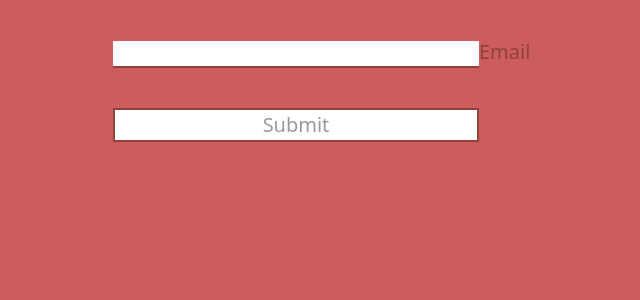
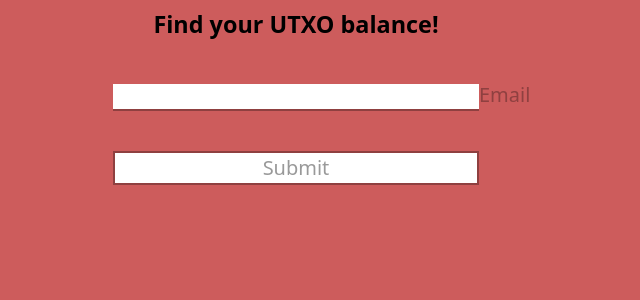
Before and after one commit to SasankYadati/UTXO-balance-Boardwalk, a Flask app: page / in a window 1280 px wide. Shown: the top 300 px of the page, without its empty margins (344-984 px from the left). Run offline with Flask 2, Linux system fonts and the light colour scheme.

Commit message:
Add files via upload

```diff
--- a/templates/index.html
+++ b/templates/index.html
@@ -6,6 +6,7 @@
         <link rel="stylesheet" href="{{ url_for('static', filename='index.css') }}"/>
     </head>
     <body>
+        <h3>Find your UTXO balance!</h3>
         <form action="{{ url_for('getBalance') }}" autocomplete="off" method="post">
         <fieldset>
             <input id="email" type="text" name="email" required>
```
